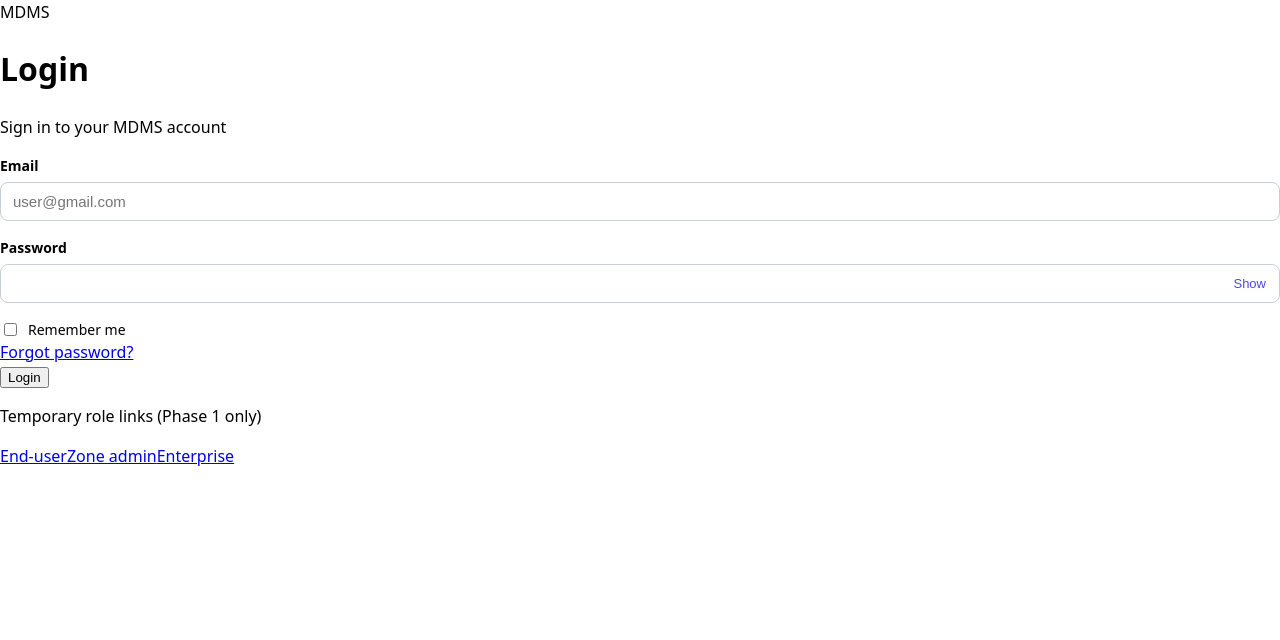
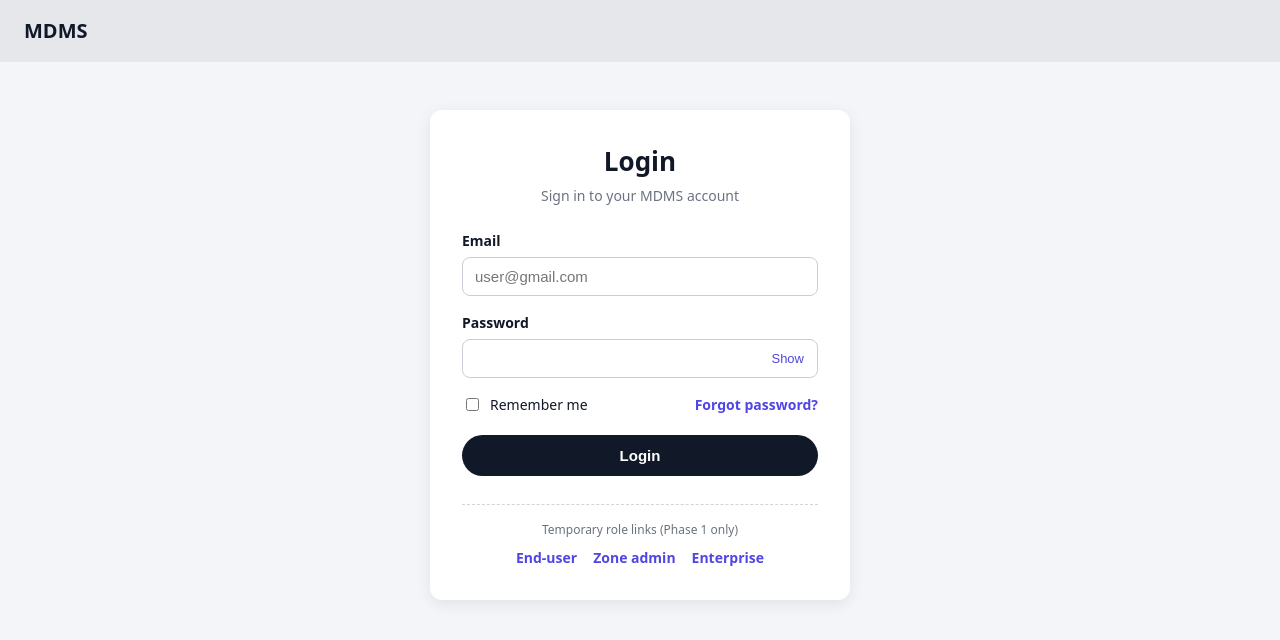
Before and after one commit to dhanveergowda63-bot/MDMS, a React (Vite) app: page /login in a window 1280 px wide. Shown: the top 640 px of the page. Built offline with nearby package versions, Linux system fonts and the light colour scheme.

Commit message:
add CSS and Completed LoginPage

```diff
--- a/src/features/auth/components/auth.css
+++ b/src/features/auth/components/auth.css
@@ -1,3 +1,96 @@
+.auth-page {
+  min-height: 100vh;
+  display: flex;
+  flex-direction: column;
+  background: #f4f5f9;
+}
+.auth-page__brand {
+  padding: 16px 24px;
+  font-weight: 700;
+  font-size: 20px;
+  background: #e5e7eb;
+  color: #111827;
+}
+.auth-card {
+  width: 100%;
+  max-width: 420px;
+  margin: 48px auto;
+  padding: 32px;
+  background: #fff;
+  border-radius: 12px;
+  box-shadow: 0 4px 16px rgba(0, 0, 0, 0.08);
+  color: #111827;
+}
+.auth-card__title {
+  margin: 0 0 4px;
+  text-align: center;
+  font-size: 26px;
+}
+.auth-card__subtitle {
+  margin: 0 0 24px;
+  text-align: center;
+  color: #6b7280;
+  font-size: 14px;
+}
+
+.auth-row {
+  display: flex;
+  justify-content: space-between;
+  align-items: center;
+  margin-bottom: 20px;
+}
+.auth-link {
+  color: #4f46e5;
+  font-size: 14px;
+  font-weight: 600;
+  text-decoration: none;
+}
+.auth-link:hover {
+  text-decoration: underline;
+}
+
+.auth-btn {
+  width: 100%;
+  padding: 12px;
+  font-size: 15px;
+  font-weight: 600;
+  color: #fff;
+  background: #111827;
+  border: none;
+  border-radius: 999px;
+  cursor: pointer;
+}
+.auth-btn:hover {
+  background: #1f2937;
+}
+
+.auth-info {
+  margin: 16px 0 0;
+  padding: 10px 12px;
+  font-size: 13px;
+  color: #1e40af;
+  background: #eff6ff;
+  border-radius: 8px;
+}
+
+.role-switcher {
+  margin-top: 28px;
+  padding-top: 16px;
+  border-top: 1px dashed #d1d5db;
+  text-align: center;
+}
+.role-switcher__title {
+  margin: 0 0 8px;
+  font-size: 12px;
+  color: #6b7280;
+}
+.role-switcher__links {
+  display: flex;
+  justify-content: center;
+  gap: 16px;
+  flex-wrap: wrap;
+}
+
 .auth-rules {
   list-style: none;
   margin: 0 0 20px;
```
Also changed, not shown: src/features/auth/components/ResetPasswordForm.tsx (renamed from src/features/auth/components/ResetFromPassword.tsx).
